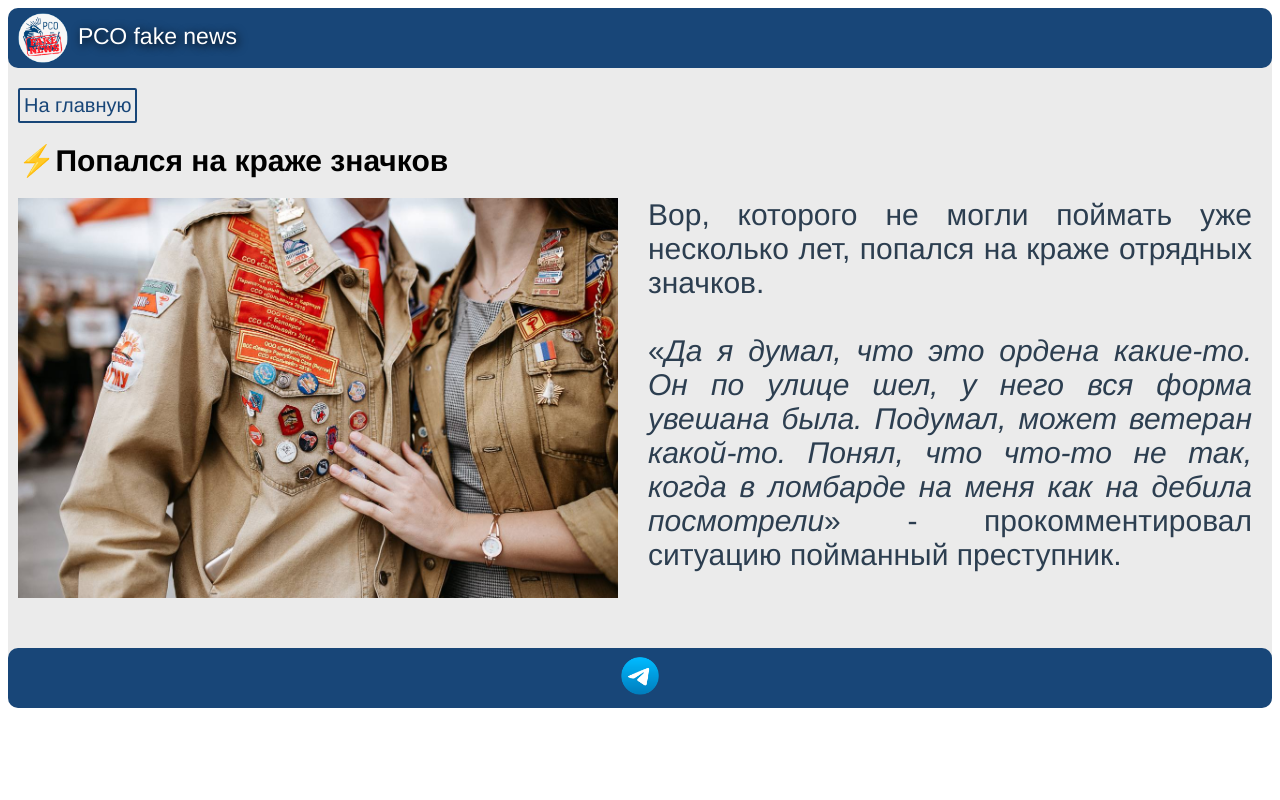
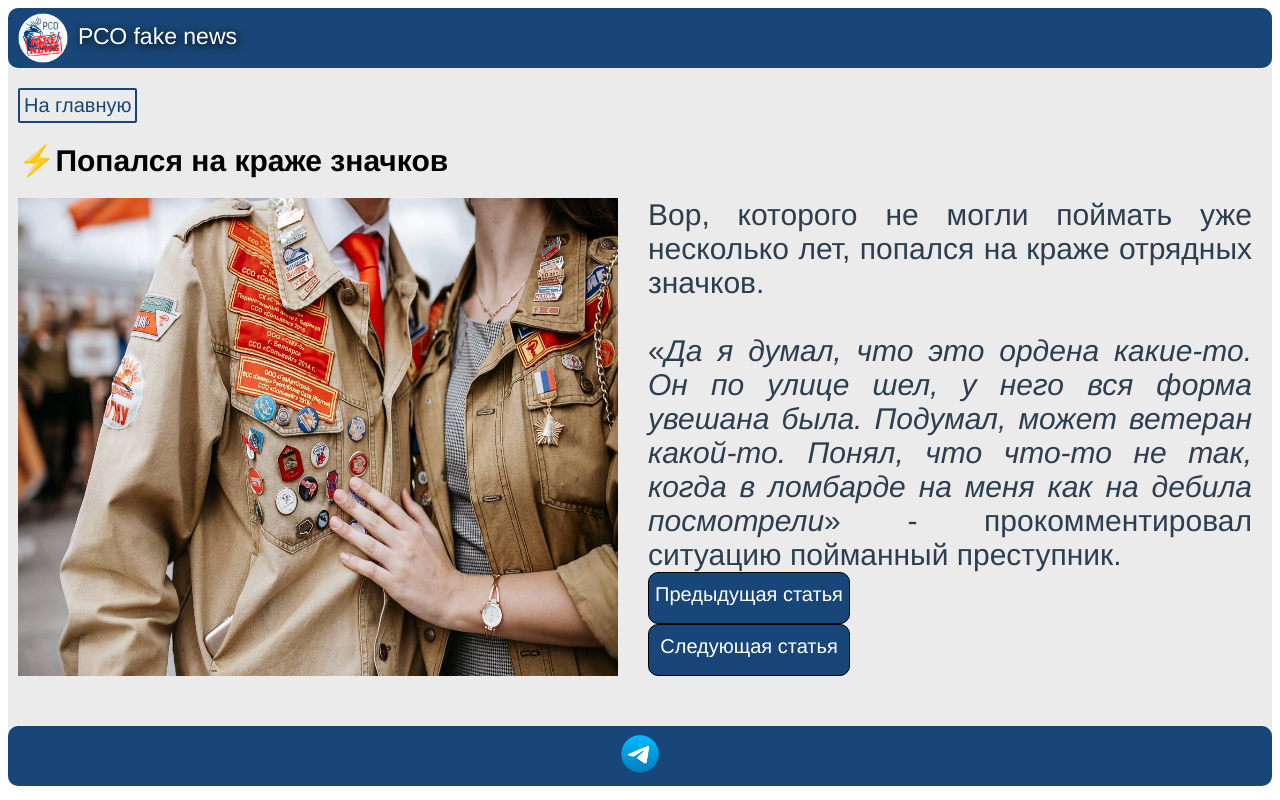
Before and after one commit to Ansanat/rso-fake-news, a Vue app: page /news/article1 in a window 1280 px wide. Built offline with nearby package versions, Linux system fonts and the light colour scheme.

Commit message:
create next-news-component

```diff
--- /dev/null
+++ b/src/components/v-next-news.vue
@@ -0,0 +1,41 @@
+<template>
+    <div class="v-next-news">
+        {{text}}
+    </div>
+</template>
+
+<script>
+export default {
+  name: 'v-next-news',
+  props: {
+    text: String,
+  }
+}
+</script>
+
+<style>
+
+.v-next-news {
+    background-color: #184678;
+    text-align: center;
+    font-size: 20px;
+    padding-top: 10px;
+    cursor: pointer;
+    width: 200px;
+    height: 40px;
+    color: white;
+    border-radius: 10px;
+    border: 1px solid black;
+}
+
+.v-button:hover {
+    background-color: #366190;
+}
+
+@media screen and (max-width: 700px) {
+
+}
+@media screen and (min-width: 701px) and  (max-width: 1100px) {
+
+}
+</style>
--- a/src/pages/news/v-news1.vue
+++ b/src/pages/news/v-news1.vue
@@ -7,6 +7,8 @@
       <div class="article-content-text">
         Вор, которого не могли поймать уже несколько лет, попался на краже отрядных значков. <br> <br>
         «<i>Да я думал, что это ордена какие-то. Он по улице шел, у него вся форма увешана была. Подумал, может ветеран какой-то. Понял, что что-то не так, когда в ломбарде на меня как на дебила посмотрели</i>» - прокомментировал ситуацию пойманный преступник.
+        <NextNews text="Предыдущая статья"/>
+        <NextNews text="Следующая статья"/>
       </div>
     </div>
   </div>
@@ -14,11 +16,13 @@
 
 <script>
 import BackToMainButton from '@/components/v-back-to-main.vue'
+import NextNews from '@/components/v-next-news.vue'
 
 export default {
   name: 'v-news1',
   components: {
     BackToMainButton,
+    NextNews
   },
   props: {
   }
```
